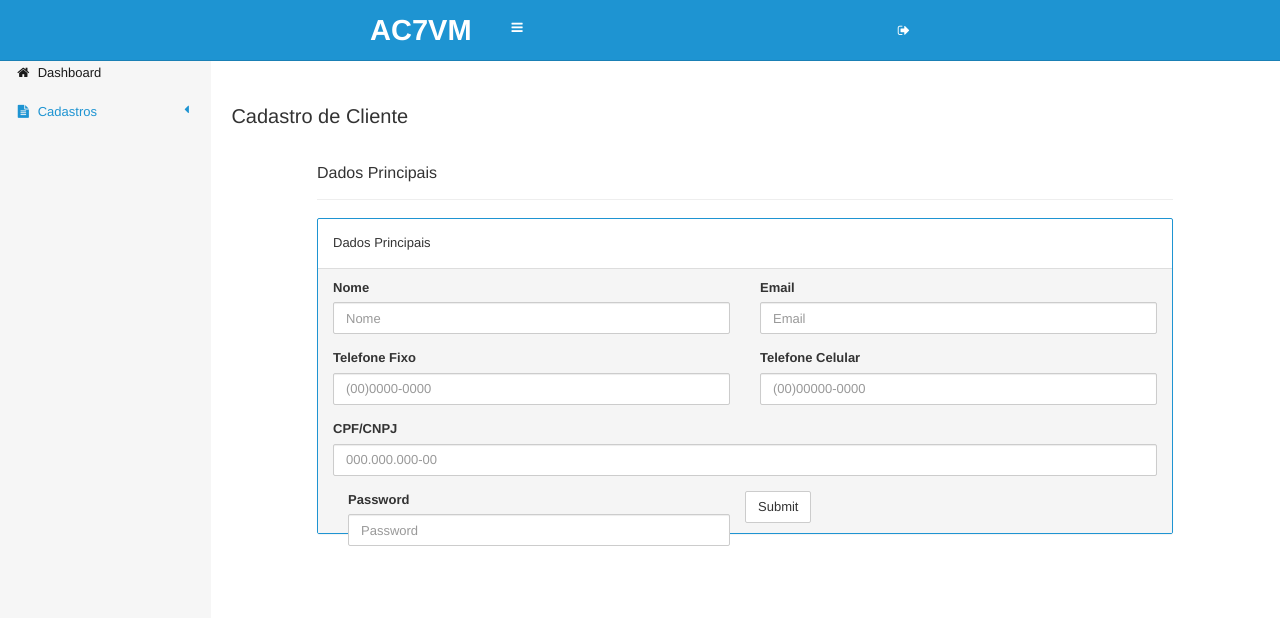
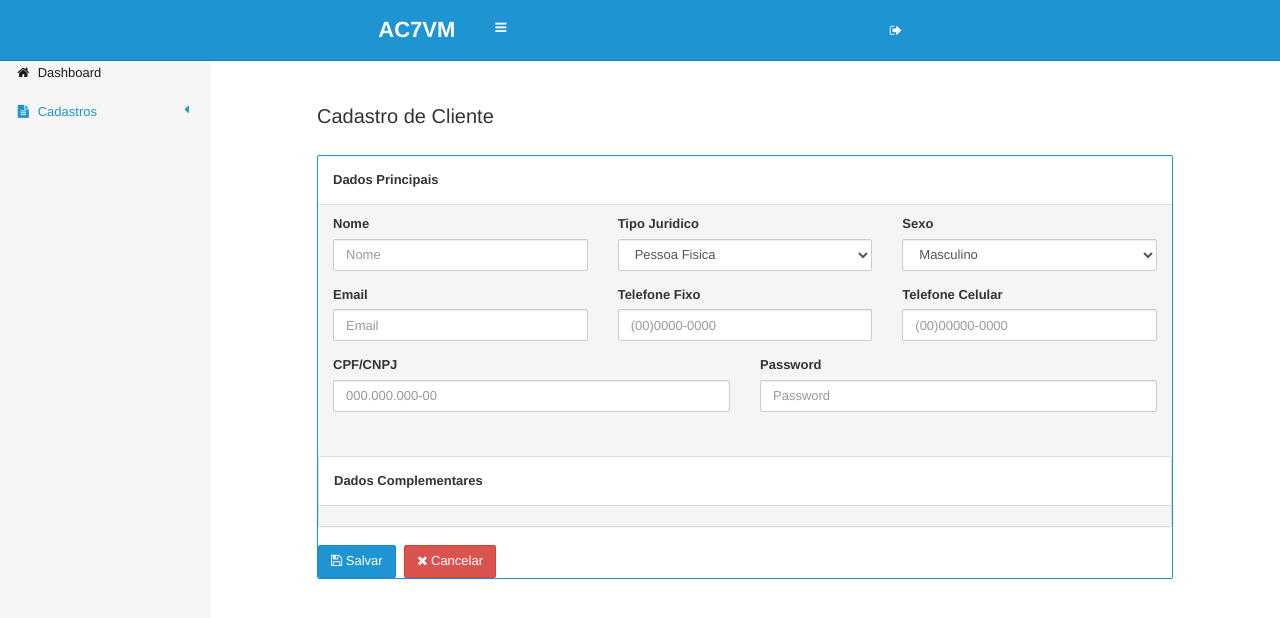
Before and after one commit to julioizidoro/ac7vm-gui, an Angular app: page /cadCliente in a window 1280 px wide. Shown: the top 618 px of the page. Built offline with nearby package versions, Linux system fonts and the light colour scheme.

Commit message:
Tela de consulta e cadastro de cliente

```diff
--- a/src/app/app.component.html
+++ b/src/app/app.component.html
@@ -12,7 +12,7 @@
       <div class="navbar-header">
         <a class="navbar-brand  hidden-xs" href="#">
           <span>
-        <strong style="font-size: 29px;">AC7VM</strong>
+        <strong style="font-size: 22px;">AC7VM</strong>
       </span>
 
         </a>
@@ -45,7 +45,7 @@
       <ul class="aw-menu__list">
 
         <li class="aw-menu__item">
-          <a href="dashboard.html"><i class="fa  fa-fw  fa-home"></i><span>Dashboard</span></a>
+          <a routerLink=""><i class="fa  fa-fw  fa-home"></i><span>Dashboard</span></a>
         </li>
 
         <li class="aw-menu__item  is-active">
--- a/src/app/cadcliente/cadcliente.component.html
+++ b/src/app/cadcliente/cadcliente.component.html
@@ -1,34 +1,46 @@
 <br/><br/>
-<h2 style="margin-left:2%;">Cadastro de Cliente</h2>
+<h2 style="margin-left:10%;">Cadastro de Cliente</h2>
 <br/>
-<h4 style="margin-left:10%;">Dados Principais</h4>
-<hr style="margin-left:10%;width:80%;"/>
 
 <div style="margin-left:10%;width:80%;">
   <div class="panel panel-primary">
       <div class="panel-body">
-      Dados Principais
+        <b>Dados Principais</b>
       </div>
       <div class="panel-footer">
             <div class="row">
-              <div class="form-group col-xs-6" >
+                <div class="form-group col-xs-4" >
                     <label for="exampleInputNome2">Nome</label>
                     <input type="text" class="form-control" id="exampleInputNome2" placeholder="Nome">
                   </div>
-                <div class="form-group col-xs-6">
+                  <div class="form-group col-xs-4" >
+                      <label for="exampleInputTipoJuridico">Tipo Juridico</label>
+                      <select class="form-control">
+                          <option value="PF">Pessoa Fisica</option>
+                          <option value="PJ">Pessoa Juridica</option>
+                        </select>
+                    </div>
+                    <div class="form-group col-xs-4" >
+                        <label for="exampleInputSexo">Sexo</label>
+                        <select class="form-control">
+                            <option value="M">Masculino</option>
+                            <option value="F">Feminino</option>
+                          </select>
+                      </div>
+                  <div class="form-group col-xs-4">
                     <label for="exampleInputEmail2">Email</label>
                     <input type="text" class="form-control" id="exampleInputEmail2" placeholder="Email">
                   </div>
-                <div class="form-group col-xs-6">
+                  <div class="form-group col-xs-4">
                       <label for="exampleInputTelefoneFixo">Telefone Fixo</label>
                       <input type="email" class="form-control" id="exampleInputTelefoneFixo" placeholder="(00)0000-0000">
                     </div>
-                  <div class="form-group col-xs-6">
+                    <div class="form-group col-xs-4">
                       <label for="exampleInputTelefoneCelular">Telefone Celular</label>
                       <input type="text" class="form-control" id="exampleInputTelefoneCelular" placeholder="(00)00000-0000">
                     </div>
-            </div>
-        <div class="form-group">
+
+                    <div class="form-group col-xs-6">
                         <label for="exampleInputCPFCNPJ">CPF/CNPJ</label>
                         <input type="text" class="form-control" id="exampleInputCPFCNPJ" placeholder="000.000.000-00">
                       </div>
@@ -36,9 +48,30 @@
                         <label for="exampleInputPassword1">Password</label>
                         <input type="password" class="form-control" id="exampleInputPassword1" placeholder="Password">
                       </div>
+              </div>
 
-        <button type="submit" class="btn btn-default">Submit</button>
+
+
+
           <br/>
       </div>
+      <div class="panel panel-default">
+          <div class="panel-body">
+            <b>Dados Complementares</b>
+          </div>
+          <div class="panel-footer">
+
+
           </div>
         </div>
+
+
+        <button type="button" class="btn btn-primary">
+            <i class="fa fa-floppy-o" aria-hidden="true"></i>
+            Salvar</button>
+            <button type="submit" class="btn btn-danger" style="margin-left:1%;">
+                <i class="fa fa-times" aria-hidden="true"></i>
+                Cancelar</button>
+  </div>
+
+</div>
--- a/src/app/consucliente/consucliente.component.html
+++ b/src/app/consucliente/consucliente.component.html
@@ -2,7 +2,7 @@
 <div class="page-header">
   <div class="container-fluid">
     <h3>
-      Consulta de Cliente
+      Cadastros > Cliente
       <br/>
     </h3>
 
```
Lines whose indentation alone changed are shown as unchanged.
